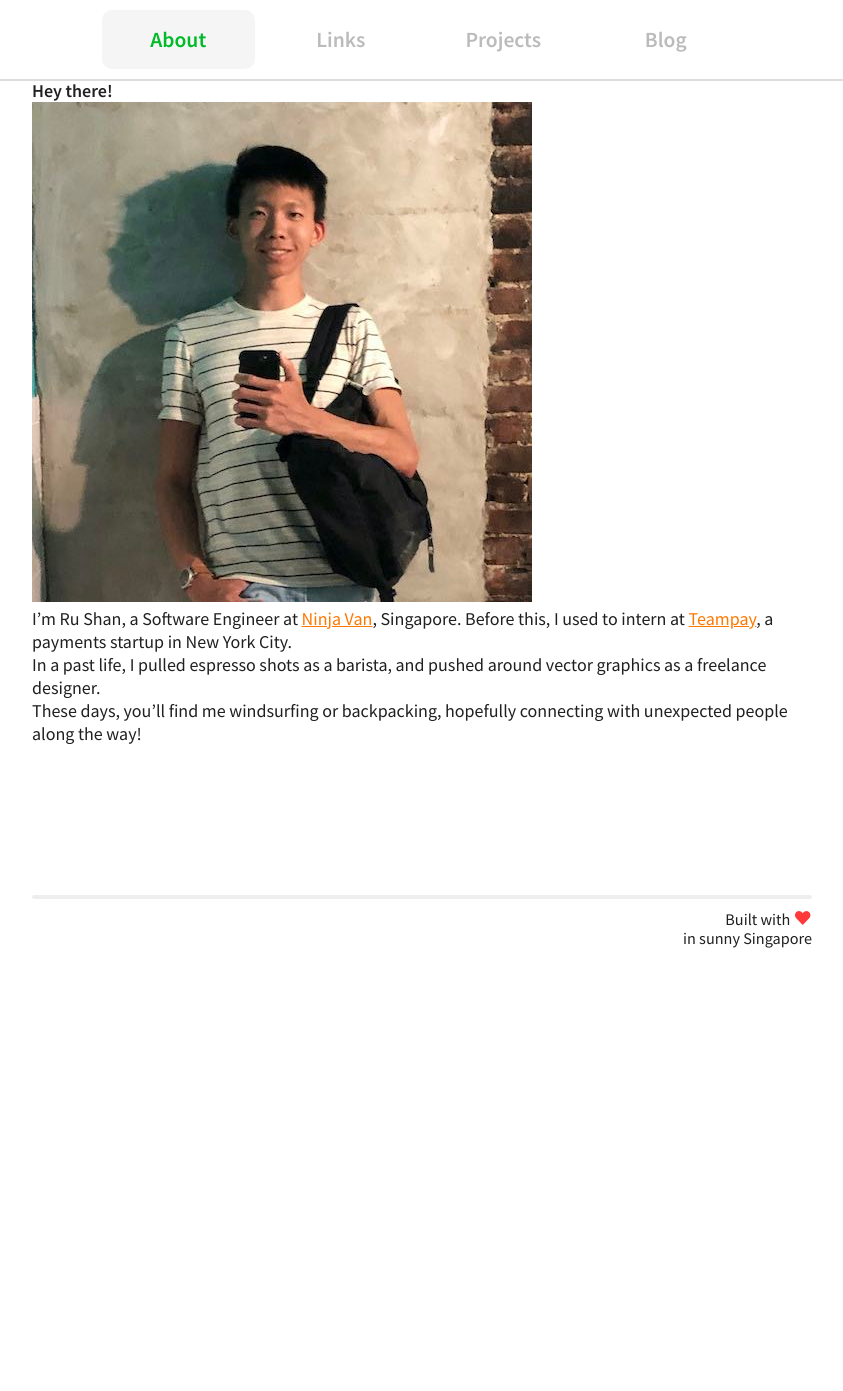
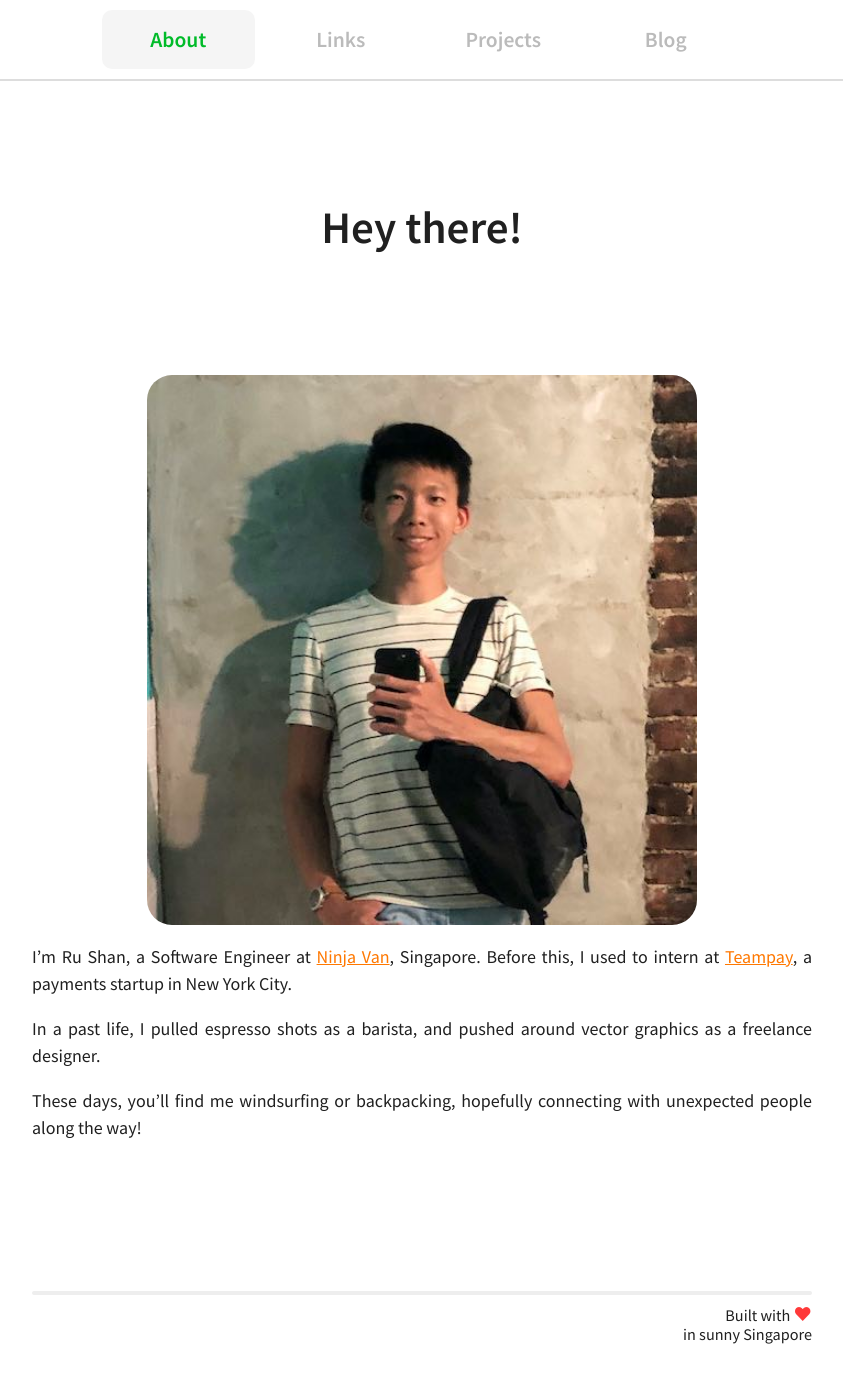
Before and after one commit to rskhor/website, a Jekyll site: the page built from index.html, in a window 1280 px wide. Shown: the whole page, without its empty margins (218-1061 px from the left). Built offline with Jekyll 4.4.1, drawn with Linux system fonts in a browser that asks for light colours; before the commit the page ends 995 px from its top, so only the background shows below that.

Commit message:
Progress

```diff
--- a/_sass/reusable-list.scss
+++ b/_sass/reusable-list.scss
@@ -9,18 +9,21 @@
 }
 
 .reusable-list-item {
-  margin-top: 20px;
   padding: 15px 20px;
 
   border-radius: inherit;
 
   background-color: #EEEEEE;
 
+  font-size: 0.9em;
+
   transition: transform 0.07s ease-in-out;
 }
 
 .reusable-list-item-shadow {
   display: block;
+
+  margin-top: 20px;
 
   border-radius: 20px;
 
--- a/_sass/skeleton.scss
+++ b/_sass/skeleton.scss
@@ -18,71 +18,63 @@
   padding: 0px 10px;
 }
 
-// .skeleton-titles-margin-maker {
-//   margin-top: 120px;
-//   margin-bottom: 80px;
-// }
-//
-// .skeleton-title {
-//   margin: 20px 0px;
-//
-//   line-height: 1.1em;
-//
-//   font-size: 48px;
-//   font-weight: 600;
-//
-//   text-align: center;
-// }
-//
-// .skeleton-subtitle {
-//   margin: 20px 0px;
-//
-//   font-size: 24px;
-//   font-weight: 400;
-//
-//   text-align: center;
-//
-//   color: #828282;
-// }
-//
-// @media screen and (max-width: 800px) {
-//   .skeleton-titles-margin-maker {
-//     margin: 80px 0px;
-//   }
-//
-//   .skeleton-title {
-//     font-size: 36px;
-//   }
-//
-//   .skeleton-subtitle {
-//     font-size: 20px;
-//   }
-// }
+.skeleton-titles-margin-maker {
+  margin: 120px 0px;
+}
 
-// p {
-//   margin: 20px 0px;
-//
-//   line-height: 1.5em;
-//
-//   font-size: 18px;
-//
-//   text-align: justify;
-// }
+.skeleton-title {
+  font-size: 2.5em;
+  font-weight: 600;
 
-// h1 {
-//   margin: 60px 0px 20px 0px;
-//
-//   font-size: 28px;
-//   font-weight: 600;
-// }
+  text-align: center;
+}
 
-// h2 {
-//   margin: 35px 0px 15px 0px;
-//   line-height: 1.5em;
-//
-//   font-size: 18px;
-//   font-weight: 600;
-// }
+.skeleton-subtitle {
+  margin-top: 24px;
+
+  font-size: 1.4em;
+  font-weight: 400;
+
+  text-align: center;
+
+  // color: #888888;
+}
+
+@media screen and (max-width: 800px) {
+  .skeleton-titles-margin-maker {
+    margin: 80px 0px;
+  }
+
+  .skeleton-title {
+    font-size: 2.0em;
+  }
+
+  .skeleton-subtitle {
+    font-size: 1.1em;
+  }
+}
+
+p {
+  margin-top: 18px;
+
+  line-height: 1.5em;
+
+  text-align: justify;
+}
+
+h1 {
+  margin-top: 56px;
+
+  font-size: 1.6em;
+  font-weight: 600;
+}
+
+h2, h3, h4, h5, h6 {
+  margin-top: 36px;
+
+  font-size: 1.2em;
+  font-weight: 600;
+}
 
 a {
   color: #FF7800;
@@ -96,46 +88,41 @@ a:active {
   opacity: 100%;
 }
 
-// a > img {
-//   color: #FF7800;
-// }
+code {
+  padding: 4px 8px;
 
-// code {
-//   display: inline;
-//
-//   padding: 2px;
-//
-//   border: 1px solid #E0E0E0;
-//   border-radius: 5px;
-//
-//   background: #F2F2F2;
-//   font-family: "Source Code Pro", monospace;
-//   font-size: 16px;
-//
-//   color: #4F4F4F;
-// }
-//
-// pre > code {
-//   display: block;
-//
-//   padding: 10px;
-//
-//   border: 1px solid #E0E0E0;
-//   border-radius: 5px;
-//
-//   color: #4F4F4F;
-// }
+  border: 1px solid #DDDDDD;
+  border-radius: 10px;
 
-// img {
-//   display: block;
-//
-//   max-height: 300px;
-//   max-width: 100%;
-//
-//   margin: 30px auto;
-//
-//   border-radius: 25px;
-// }
+  font-family: "Source Code Pro", monospace;
+  font-size: 0.85em;
+
+  background-color: #EEEEEE;
+  color: #444444;
+}
+
+code::selection {
+  background-color: #DDDDDD;
+  color: #202020;
+}
+
+pre > code {
+  display: block;
+
+  margin-top: 18px;
+  padding: 10px;
+}
+
+img {
+  display: block;
+
+  width: 550px;
+  max-width: 100%;
+
+  margin: 24px auto 0px auto;
+
+  border-radius: 25px;
+}
 
 hr {
   border: 2px solid #EEEEEE;
```
